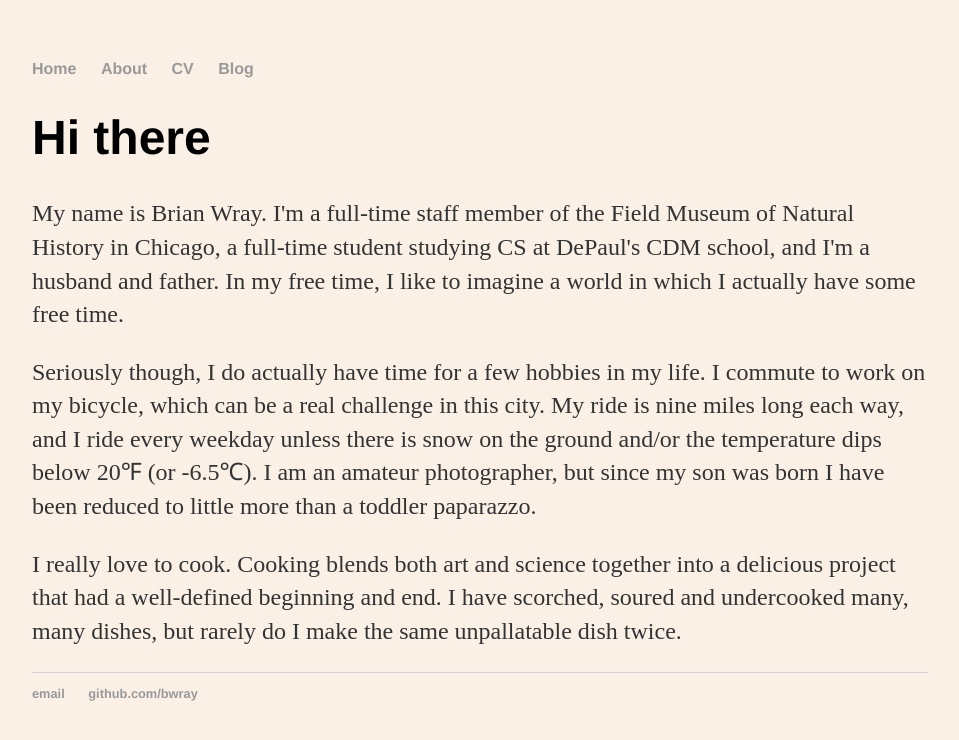
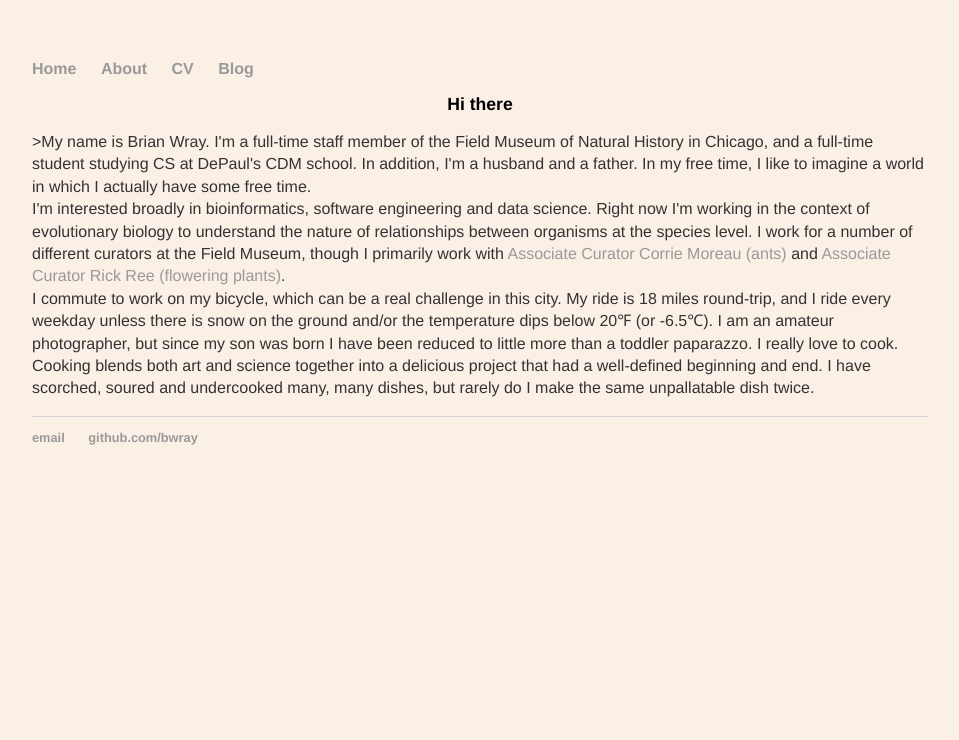
Before and after one commit to bwray/bwray.github.io, a Jekyll site: the page built from about/index.html, in a window 1280 px wide. Shown: the top 740 px of the page, without its empty margins (160-1119 px from the left). Built offline with Jekyll 4.4.1, drawn with Linux system fonts in a browser that asks for light colours.

Commit message:
playing with html on the cv

```diff
--- a/about/index.html
+++ b/about/index.html
@@ -3,14 +3,16 @@
 title: About me
 ---
 <div class="blurb">
-	<h1>Hi there</h1>
-	<p>My name is Brian Wray. I'm a full-time staff member of the Field Museum of Natural History in Chicago, a full-time
-	student studying CS at DePaul's CDM school, and I'm a husband and father. In my free time, I like to imagine a world in which
-	I actually have some free time. </a></p>
-	<p>Seriously though, I do actually have time for a few hobbies in my life. I commute to work on my bicycle, which can be a real
-	challenge in this city. My ride is nine miles long each way, and I ride every weekday unless there is snow on the ground and/or
+	<h1 style = "font-family: helvetica; font-size: 110%; text-align:center;">Hi there</h1>
+	<p  style = "font-family: helvetica; font-size: 100%">>My name is Brian Wray. I'm a full-time staff member of the Field Museum of Natural History in Chicago, and a full-time
+	student studying CS at DePaul's CDM school. In addition, I'm a husband and a father. In my free time, I like to imagine a world in which
+	I actually have some free time.
+	<br/>
+	I'm interested broadly in bioinformatics, software engineering and data science. Right now I'm working in the context of evolutionary biology
+	to understand the nature of relationships between organisms at the species level. I work for a number of different curators at the Field Museum, though I primarily
+	 work with <a href="http://www.moreaulab.org/">Associate Curator Corrie Moreau (ants)</a> and <a href="http://www.reelab.net/home/">Associate Curator Rick Ree (flowering plants)</a>.<br/>
+	I commute to work on my bicycle, which can be a real challenge in this city. My ride is 18 miles round-trip, and I ride every weekday unless there is snow on the ground and/or
 	the temperature dips below 20&#8457 (or -6.5&#8451). I am an amateur photographer, but since my son was born I have been reduced
-	to little more than a toddler paparazzo. </p>
-	<p>I really love to cook. Cooking blends both art and science together into a delicious project that had a well-defined
+	to little more than a toddler paparazzo. I really love to cook. Cooking blends both art and science together into a delicious project that had a well-defined
 	beginning and end. I have scorched, soured and undercooked many, many dishes, but rarely do I make the same unpallatable dish twice.</p>
 </div><!-- /.blurb -->
--- a/blog/index.html
+++ b/blog/index.html
@@ -2,7 +2,7 @@
 layout: default
 title: Brian Wray's Blog
 ---
-	<h1>{{ page.title }}</h1>
+	<h1 style = "font-family: helvetica; font-size: 110%; text-align:center;">{{ page.title }}</h1>
 	<ul class="posts">
 
 	  {% for post in site.posts %}
```
Also changed, not shown: _posts/2016-07-13-first-blog-post.md (+1 -1 lines).
